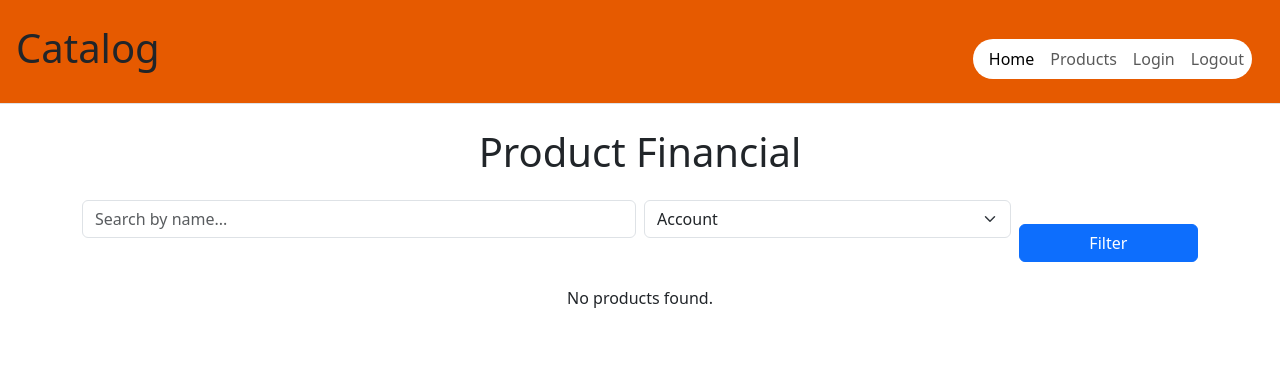
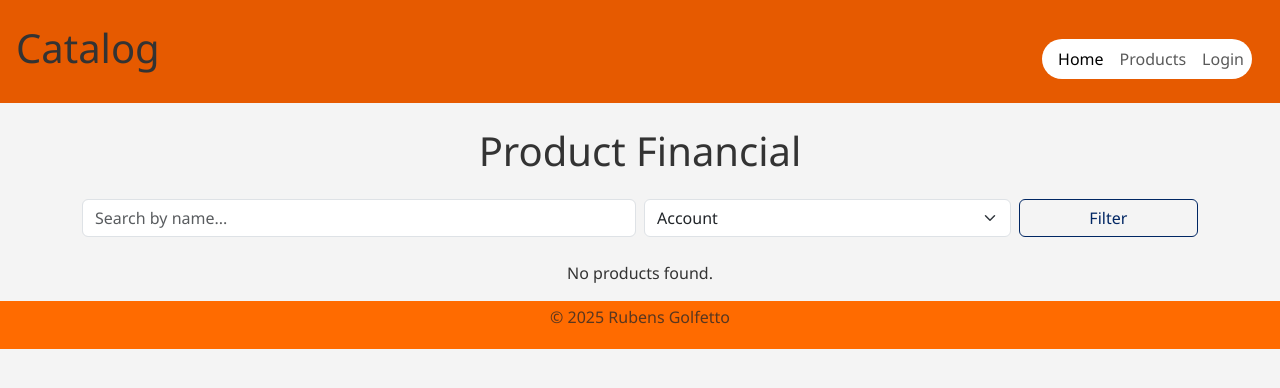
Before and after one commit to rubensgolfett/Itau-Catalog, a PHP site: page / in a window 1280 px wide. Shown: the top 388 px of the page. Run offline with PHP 8.4, Linux system fonts and the light colour scheme; data that the repository does not hold is empty.

Commit message:
NO MORE ADM, I HATE

```diff
--- a/assets/style.css
+++ b/assets/style.css
@@ -59,6 +59,12 @@ body {
      position: relative;
 }
 
+.btn-outline-primary, .blue {
+     color: var(--itau-blue-dark);
+     border-color: var(--itau-blue-dark);
+     transition: 0.6s;
+}
+
 a {
      color: var(--itau-blue);
 }
--- a/includes/footer.php
+++ b/includes/footer.php
@@ -1,7 +1,28 @@
-</div> <!-- fecha container -->
-<footer class="text-center py-4 text-muted">
-     <hr>
-     <p>&copy; <?php echo date('Y'); ?> Rubens Golfetto</p>
-</footer>
+<!DOCTYPE html>
+<html lang="en">
+<head>
+     <meta charset="UTF-8">
+     <meta name="viewport" content="width=device-width, initial-scale=1.0">
+     <title>Document</title>
+     <style>
+          footer {
+               background-color: #FF6B00;
+               bottom: 0;
+               left: 0;
+               width: 100%;
+               height: 12px;
+               color: white;
+               display: flex;
+               align-items: center;
+               justify-content: center;
+          }
+
+     </style>
+</head>
+<body>
+     <footer class="text-center py-4 text-muted">
+          <p>&copy; <?php echo date('Y'); ?> Rubens Golfetto</p>
+     </footer>
+
 </body>
 </html>
--- a/includes/header.php
+++ b/includes/header.php
@@ -8,17 +8,17 @@
      <link rel="stylesheet" href="../assets/style.css">
 </head>
 <body>
-     <header class="d-flex justify-content-between align-items-center p-3 mb-4 border-bottom orange">
+     <header class="d-flex justify-content-between align-items-center p-3 mb-4 orange">
           <h1>Catalog</h1>
           <nav class="navbar navbar-expand-md navbar-light orange">
                <div class="container-fluid orange fixed-start">
-                    <button class="navbar-toggler orange" type="button" data-bs-toggle="collapse" data-bs-target="#navbarNav" aria-controls="navbarNav" aria-expanded="false" aria-label="Toggle navigation">
-                         <span class="navbar-toggler-icon orange"></span>
+                    <button class="btn navbar-toggler  blue" type="button" data-bs-toggle="collapse" data-bs-target="#navbarNav" aria-controls="navbarNav" aria-expanded="false" aria-label="Toggle navigation">
+                         <span class="btn navbar-toggler-icon orange"></span>
                     </button>
                     <div class="collapse navbar-collapse orange" id="navbarNav">
                          <ul class="navbar-nav bg-white ps-2 radius">
                               <li class="nav-item">
-                                   <a class="nav-link active" aria-current="page" href="../public/index.php">Home</a>
+                                   <a class="nav-link active" aria-current="page" href="../public/index.php active">Home</a>
                               </li>
                               <li class="nav-item">
                                    <a class="nav-link" href="../public/product.php">Products</a>
@@ -26,13 +26,11 @@
                               <li class="nav-item">
                                    <a class="nav-link" href="../admin/login.php">Login</a>
                               </li>
-                              <li class="nav-item">
-                                   <a class="nav-link" href="../admin/logout.php">Logout</a>
-                              </li>
                     </div>
                </div>
           </nav>
      </header>
+
      <script src="https://cdn.jsdelivr.net/npm/bootstrap@5.3.6/dist/js/bootstrap.bundle.min.js" integrity="sha384-j1CDi7MgGQ12Z7Qab0qlWQ/Qqz24Gc6BM0thvEMVjHnfYGF0rmFCozFSxQBxwHKO" crossorigin="anonymous"></script>
 </body>
 </html>
--- a/public/index.php
+++ b/public/index.php
@@ -6,12 +6,13 @@
      <meta charset="UTF-8">
      <meta name="viewport" content="width=device-width, initial-scale=1.0">
      <title>Product Financial</title>
-     <link href="https://cdn.jsdelivr.net/npm/bootstrap@5.3.6/dist/css/bootstrap.min.css" rel="stylesheet" crossorigin="anonymous">
+     <link href="https://cdn.jsdelivr.net/npm/bootstrap@5.3.6/dist/css/bootstrap.min.css" rel="stylesheet" integrity="sha384-4Q6Gf2aSP4eDXB8Miphtr37CMZZQ5oXLH2yaXMJ2w8e2ZtHTl7GptT4jmndRuHDT" crossorigin="anonymous">
+     <link rel="stylesheet" href="../assets/style.css">
 </head>
 <body>
      <h1 class="mb-4 text-center">Product Financial</h1>
 
-     <form method="GET" class="mb-4 container">
+     <form method="GET" class="mb-4 container" action="<?= $_SERVER['PHP_SELF']?>">
           <div class="row g-2">
                <div class="col-md-6 col-12">
                     <input type="text" name="search" class="form-control" placeholder="Search by name...">
@@ -21,15 +22,14 @@
                     <?php
                          $options = ['Account', 'Cart', 'Credit', 'Investment'];
                          foreach ($options as $option) {
-                         $selected = $filters['catalog'] === $option ? 'selected' : '';
-                         echo "<option value=\"$option\" $selected>$option</option>";
+                              $selected = $filters['catalog'] === $option ? 'selected' : '';
+                              echo "<option value=\"$option\" $selected>$option</option>";
                          }
                     ?>
                     </select>
                </div>
                <div class="col-md-2 col-4">
-                    <br>
-                    <button class="btn btn-primary w-100">Filter</button>
+                    <button class="btn btn-outline-primary blue w-100">Filter</button>
                </div>
           </div>
      </form>
@@ -90,6 +90,7 @@
                <?php endforeach; ?>
           <?php endif; ?>
      </div>
-     <script src="https://cdn.jsdelivr.net/npm/bootstrap@5.3.6/dist/js/bootstrap.bundle.min.js" crossorigin="anonymous"></script>
+     <script src="https://cdn.jsdelivr.net/npm/bootstrap@5.3.6/dist/js/bootstrap.bundle.min.js" integrity="sha384-j1CDi7MgGQ12Z7Qab0qlWQ/Qqz24Gc6BM0thvEMVjHnfYGF0rmFCozFSxQBxwHKO" crossorigin="anonymous"></script>
 </body>
 </html>
+<?php include "../includes/footer.php" ?>
```
Also changed, not shown: public/product.php (+25 -3 lines), admin/login.php (deleted), admin/logout.php (deleted).
